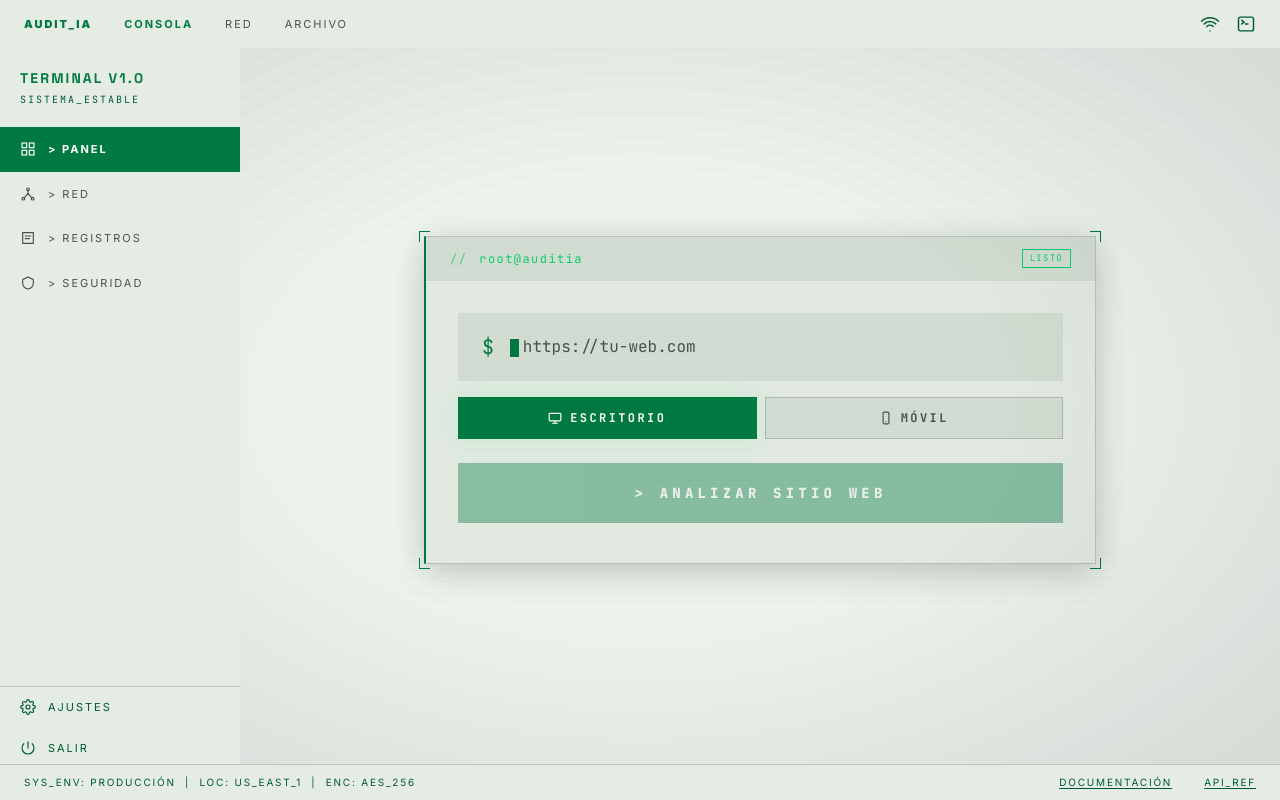
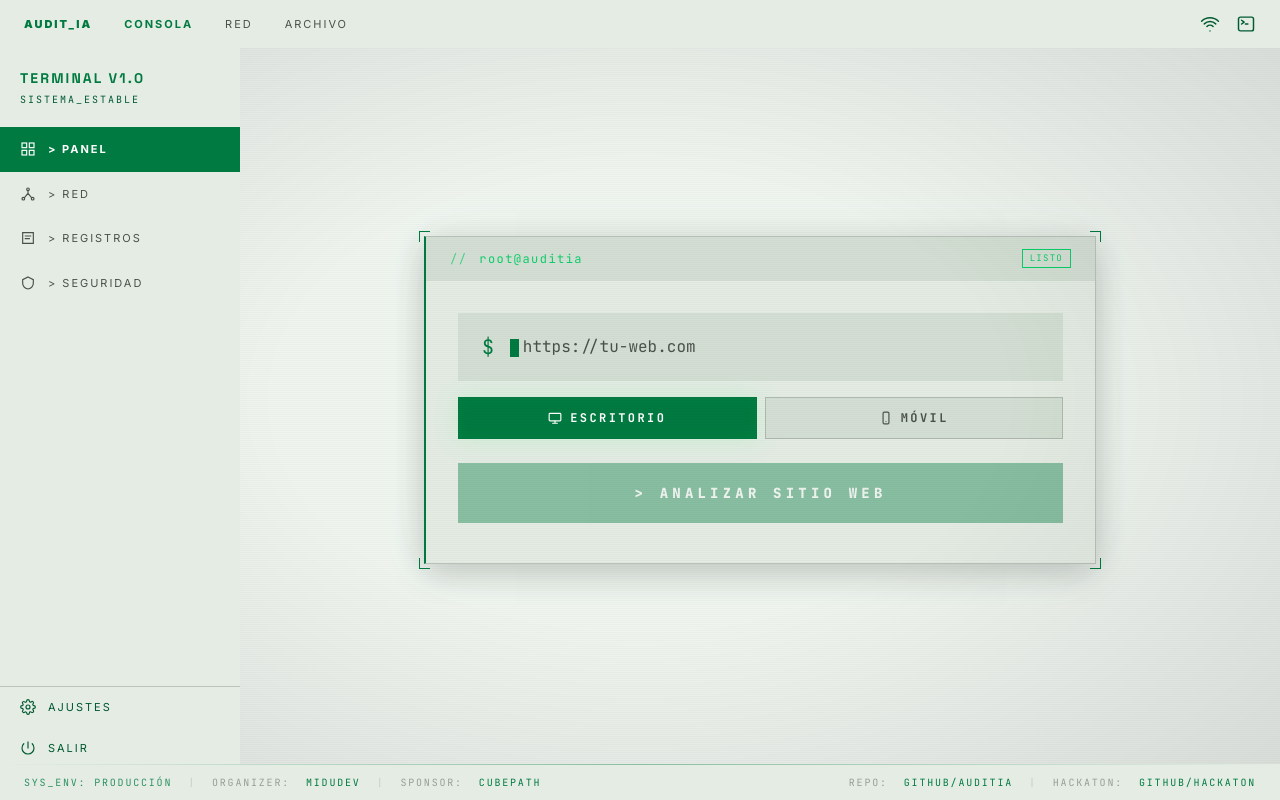
Before and after one commit to byluisfer/AuditIA, a Next.js app: page / in a window 1280 px wide. Built offline with nearby package versions, Linux system fonts and the light colour scheme.

Commit message:
Enhance footer UI with improved layout and external links

```diff
--- a/app/components/footer.tsx
+++ b/app/components/footer.tsx
@@ -1,27 +1,67 @@
+"use client";
+
 export function Footer() {
   return (
     <footer
       className="fixed bottom-0 inset-x-0 z-60 flex flex-col"
       style={{ backgroundColor: "var(--surface)" }}
     >
-      <div style={{ height: "1px", backgroundColor: "var(--outline)" }} />
+      {/* Top border with primary glow */}
+      <div
+        style={{
+          height: "1px",
+          background:
+            "linear-gradient(to right, transparent, var(--primary), transparent)",
+          opacity: 0.4,
+        }}
+      />
+
       <div
         className="flex items-center justify-between px-6 py-2.5 text-[10px] tracking-[0.18em] uppercase"
-        style={{ color: "var(--secondary)", fontFamily: "var(--font-inter), sans-serif" }}
+        style={{
+          color: "var(--text-dim)",
+          fontFamily: "var(--font-jetbrains-mono), monospace",
+        }}
       >
-        <span>SYS_ENV: PRODUCCIÓN &nbsp;|&nbsp; LOC: US_EAST_1 &nbsp;|&nbsp; ENC: AES_256</span>
-        <div className="flex items-center gap-8">
+        {/* Left — system env + hackathon credits */}
+        <div className="flex items-center gap-4">
+          <span style={{ color: "var(--primary)", opacity: 0.8 }}>
+            SYS_ENV: PRODUCCIÓN
+          </span>
+          <span style={{ opacity: 0.2 }}>|</span>
+          <span style={{ opacity: 0.5 }}>ORGANIZER:</span>
+          <span style={{ color: "var(--primary)" }}>MIDUDEV</span>
+          <span style={{ opacity: 0.2 }}>|</span>
+          <span style={{ opacity: 0.5 }}>SPONSOR:</span>
+          <span style={{ color: "var(--primary)" }}>CUBEPATH</span>
+        </div>
+
+        {/* Right — external links */}
+        <div className="flex items-center gap-4">
+          <span style={{ opacity: 0.5 }}>REPO:</span>
           <a
-            href="#"
-            className="underline underline-offset-2 hover:text-(--primary) transition-colors duration-150"
+            href="https://github.com/byluisfer/AuditIA"
+            target="_blank"
+            rel="noopener noreferrer"
+            className="transition-colors duration-150"
+            style={{ color: "var(--primary)" }}
+            onMouseEnter={(e) => (e.currentTarget.style.opacity = "0.7")}
+            onMouseLeave={(e) => (e.currentTarget.style.opacity = "1")}
           >
-            Documentación
+            GITHUB/AUDITIA
           </a>
+          <span style={{ opacity: 0.2 }}>|</span>
+          <span style={{ opacity: 0.5 }}>HACKATON:</span>
           <a
-            href="#"
-            className="underline underline-offset-2 hover:text-(--primary) transition-colors duration-150"
+            href="https://github.com/midudev/hackaton-cubepath-2026"
+            target="_blank"
+            rel="noopener noreferrer"
+            className="transition-colors duration-150"
+            style={{ color: "var(--primary)" }}
+            onMouseEnter={(e) => (e.currentTarget.style.opacity = "0.7")}
+            onMouseLeave={(e) => (e.currentTarget.style.opacity = "1")}
           >
-            API_REF
+            GITHUB/HACKATON
           </a>
         </div>
       </div>
--- a/app/globals.css
+++ b/app/globals.css
@@ -2,48 +2,55 @@
 
 :root {
   /* ── Light mode ── */
-  --bg:             #f0f5f0;
-  --surface:        #e4ece4;
-  --surface-high:   #d4dfd4;
+  --bg: #f0f5f0;
+  --surface: #e4ece4;
+  --surface-high: #d4dfd4;
   --surface-bright: #c8d6c8;
-  --text:           #1a1e1a;
-  --text-dim:       #4a514a;
-  --heading:        #0a0f0a;
-  --primary:        #007a40;
-  --primary-on:     #ffffff;
-  --secondary:      #005a30;
-  --outline:        rgba(69,73,67,0.25);
-  --scanline-color: rgba(0,0,0,0.025);
-  --vignette-color: rgba(0,0,0,0.10);
+  --text: #1a1e1a;
+  --text-dim: #4a514a;
+  --heading: #0a0f0a;
+  --primary: #007a40;
+  --primary-on: #ffffff;
+  --secondary: #005a30;
+  --outline: rgba(69, 73, 67, 0.25);
+  --scanline-color: rgba(0, 0, 0, 0.025);
+  --vignette-color: rgba(0, 0, 0, 0.1);
 }
 
 @media (prefers-color-scheme: dark) {
   :root {
     /* ── Dark mode (Terminal Logic palette) ── */
-    --bg:             #0b0f0b;
-    --surface:        #10150f;
-    --surface-high:   #212720;
+    --bg: #0b0f0b;
+    --surface: #10150f;
+    --surface-high: #212720;
     --surface-bright: #272e26;
-    --text:           #e0e4dd;
-    --text-dim:       #a8aca5;
-    --heading:        #ffffff;
-    --primary:        #6bff8f;
-    --primary-on:     #005f28;
-    --secondary:      #006d44;
-    --outline:        rgba(69,73,67,0.20);
-    --scanline-color: rgba(224,228,221,0.02);
-    --vignette-color: rgba(0,0,0,0.55);
+    --text: #e0e4dd;
+    --text-dim: #a8aca5;
+    --heading: #ffffff;
+    --primary: #6bff8f;
+    --primary-on: #005f28;
+    --secondary: #006d44;
+    --outline: rgba(69, 73, 67, 0.2);
+    --scanline-color: rgba(224, 228, 221, 0.02);
+    --vignette-color: rgba(0, 0, 0, 0.55);
   }
 }
 
 body {
-  font-family: var(--font-inter), system-ui, -apple-system, sans-serif;
+  font-family:
+    var(--font-inter),
+    system-ui,
+    -apple-system,
+    sans-serif;
   background-color: var(--bg);
   color: var(--text);
-  transition: background-color 0.2s, color 0.2s;
+  transition:
+    background-color 0.2s,
+    color 0.2s;
 }
 
-code, pre {
+code,
+pre {
   font-family: var(--font-jetbrains-mono), monospace;
 }
 
@@ -54,8 +61,13 @@ code, pre {
 }
 
 @keyframes cursor-blink {
-  0%, 100% { opacity: 1; }
-  50%       { opacity: 0; }
+  0%,
+  100% {
+    opacity: 1;
+  }
+  50% {
+    opacity: 0;
+  }
 }
 
 .cursor-blink {
@@ -78,8 +90,13 @@ code, pre {
 }
 
 @keyframes terminal-pulse {
-  0%, 100% { opacity: 1; }
-  50%       { opacity: 0.3; }
+  0%,
+  100% {
+    opacity: 1;
+  }
+  50% {
+    opacity: 0.3;
+  }
 }
 
 .terminal-pulse {
@@ -87,8 +104,14 @@ code, pre {
 }
 
 @keyframes results-fade-in {
-  from { opacity: 0; transform: translateY(8px); }
-  to   { opacity: 1; transform: translateY(0); }
+  from {
+    opacity: 0;
+    transform: translateY(8px);
+  }
+  to {
+    opacity: 1;
+    transform: translateY(0);
+  }
 }
 
 .results-fade-in {
```
